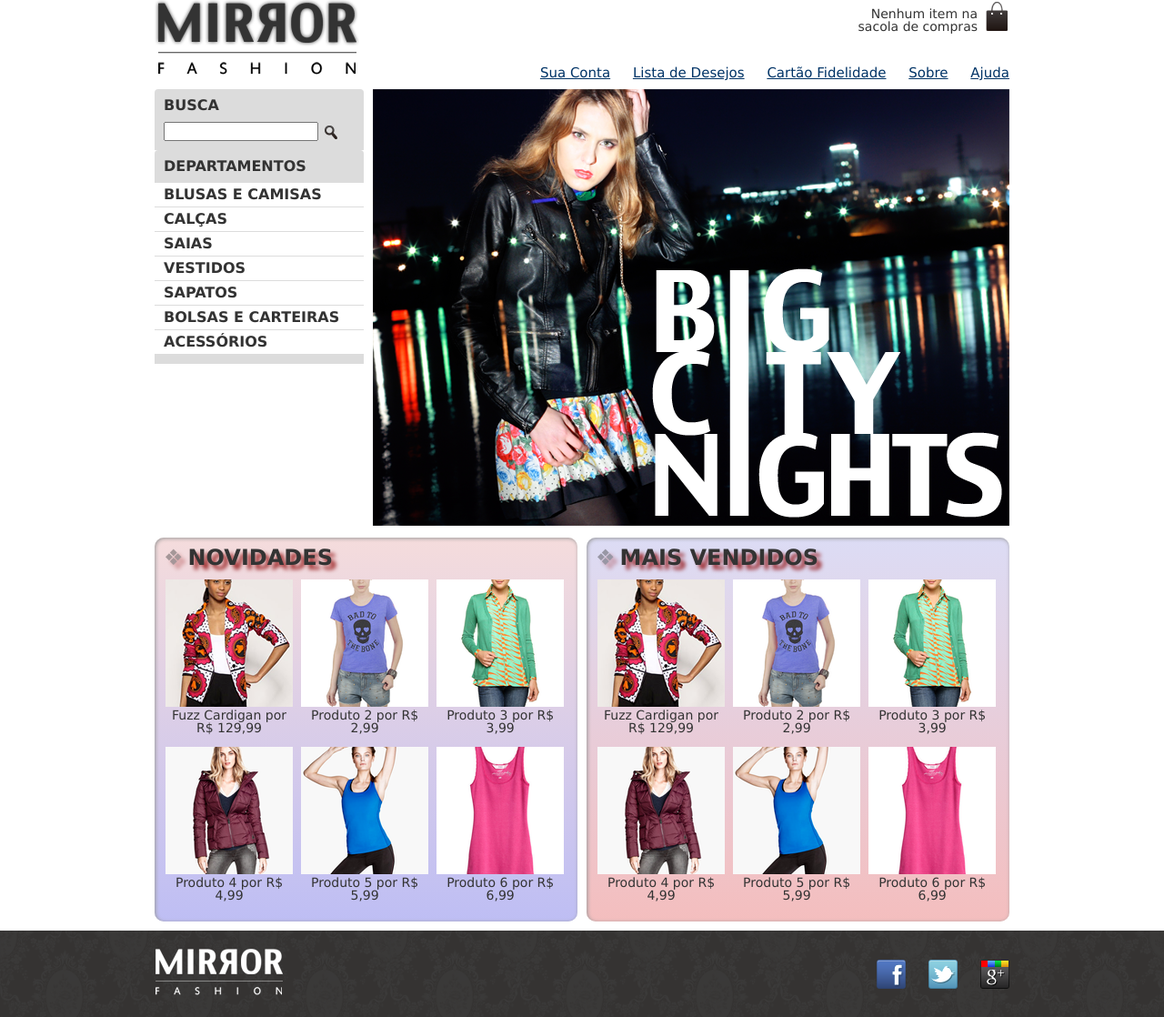
After one commit to ljbmoura/caelum-wd43, a PHP site: page /index.php in a window 1280 px wide. The commit adds this page. Shown: the whole page at 91% size. Run offline with PHP 8.4, Linux system fonts and the light colour scheme.

Commit message:
inicio cap9

```diff
--- /dev/null
+++ b/mirror-fashion/index.php
@@ -0,0 +1,127 @@
+<?php
+		$cabecalho_title="Mirror Fashion";
+		include("cabecalho.php"); ?>
+
+<div class="container destaque">
+		<section class="busca">
+			<h2>Busca</h2>
+			<form>
+				<input type="search"> <input type="image"
+					src="img/busca.png">
+			</form>
+		</section>
+
+		<section class="menu-departamentos">
+			<h2>Departamentos</h2>
+			<nav>
+				<ul>
+					<li><a href="#">Blusas e Camisas</a>
+						<ul>
+							<li><a href="#">Manga Curta</a></li>
+							<li><a href="#">Manga Cumprida</a></li>
+							<li><a href="#">Camisa Social</a></li>
+							<li><a href="#">Camisa Casual</a></li>
+						</ul></li>
+					<li><a href="#">Calças</a></li>
+					<li><a href="#">Saias</a></li>
+					<li><a href="#">Vestidos</a></li>
+					<li><a href="#">Sapatos</a></li>
+					<li><a href="#">Bolsas e Carteiras</a></li>
+					<li><a href="#">Acessórios</a></li>
+				</ul>
+			</nav>
+		</section>
+
+		<img src="img/destaque-home.png" alt="Promoção: Big City Night">
+	</div>
+	<div class="container paineis">
+		<section class="painel novidades">
+			<h2>Novidades</h2>
+			<ol>
+				<li><a href="produto.html">
+						<figure>
+							<img alt="mulher blusa fuzz cardigan"
+								src="img/produtos/miniatura1.png">
+							<figcaption>Fuzz Cardigan por R$ 129,99</figcaption>
+						</figure>
+				</a></li>
+				<li><a href="produto.html">
+						<figure>
+							<img alt="Produto 2" src="img/produtos/miniatura2.png">
+							<figcaption>Produto 2 por R$ 2,99</figcaption>
+						</figure>
+				</a></li>
+				<li><a href="produto.html">
+						<figure>
+							<img alt="Produto 3" src="img/produtos/miniatura3.png">
+							<figcaption>Produto 3 por R$ 3,99</figcaption>
+						</figure>
+				</a></li>
+				<li><a href="produto.html">
+						<figure>
+							<img alt="Produto 4" src="img/produtos/miniatura4.png">
+							<figcaption>Produto 4 por R$ 4,99</figcaption>
+						</figure>
+				</a></li>
+				<li><a href="produto.html">
+						<figure>
+							<img alt="Produto 5" src="img/produtos/miniatura5.png">
+							<figcaption>Produto 5 por R$ 5,99</figcaption>
+						</figure>
+				</a></li>
+				<li><a href="produto.html">
+						<figure>
+							<img alt="Produto 6" src="img/produtos/miniatura6.png">
+							<figcaption>Produto 6 por R$ 6,99</figcaption>
+						</figure>
+				</a></li>
+
+			</ol>
+		</section>
+
+		<section class="painel mais-vendidos">
+			<h2>Mais Vendidos</h2>
+			<ol>
+				<li><a href="produto.html">
+						<figure>
+							<img alt="mulher blusa fuzz cardigan"
+								src="img/produtos/miniatura1.png">
+							<figcaption>Fuzz Cardigan por R$ 129,99</figcaption>
+						</figure>
+				</a></li>
+				<li><a href="produto.html">
+						<figure>
+							<img alt="Produto 2" src="img/produtos/miniatura2.png">
+							<figcaption>Produto 2 por R$ 2,99</figcaption>
+						</figure>
+				</a></li>
+				<li><a href="produto.html">
+						<figure>
+							<img alt="Produto 3" src="img/produtos/miniatura3.png">
+							<figcaption>Produto 3 por R$ 3,99</figcaption>
+						</figure>
+				</a></li>
+				<li><a href="produto.html">
+						<figure>
+							<img alt="Produto 4" src="img/produtos/miniatura4.png">
+							<figcaption>Produto 4 por R$ 4,99</figcaption>
+						</figure>
+				</a></li>
+				<li><a href="produto.html">
+						<figure>
+							<img alt="Produto 5" src="img/produtos/miniatura5.png">
+							<figcaption>Produto 5 por R$ 5,99</figcaption>
+						</figure>
+				</a></li>
+				<li><a href="produto.html">
+						<figure>
+							<img alt="Produto 6" src="img/produtos/miniatura6.png">
+							<figcaption>Produto 6 por R$ 6,99</figcaption>
+						</figure>
+				</a></li>
+
+			</ol>
+		</section>
+	</div>
+
+<?php include("rodape.php"); ?>
--- a/mirror-fashion/teste.php
+++ b/mirror-fashion/teste.php
@@ -12,6 +12,8 @@
 <body>
 	<h1>Olá Mundo</h1>
 	<?php print date("Y")-1932; ?>
+	<?=$_POST["mensagem"] ?>
+	<?=$_POST["cor"] ?>
 </body>
 
 </html>
```
Also changed, not shown: mirror-fashion/form.php (added, +28 -0 lines).
